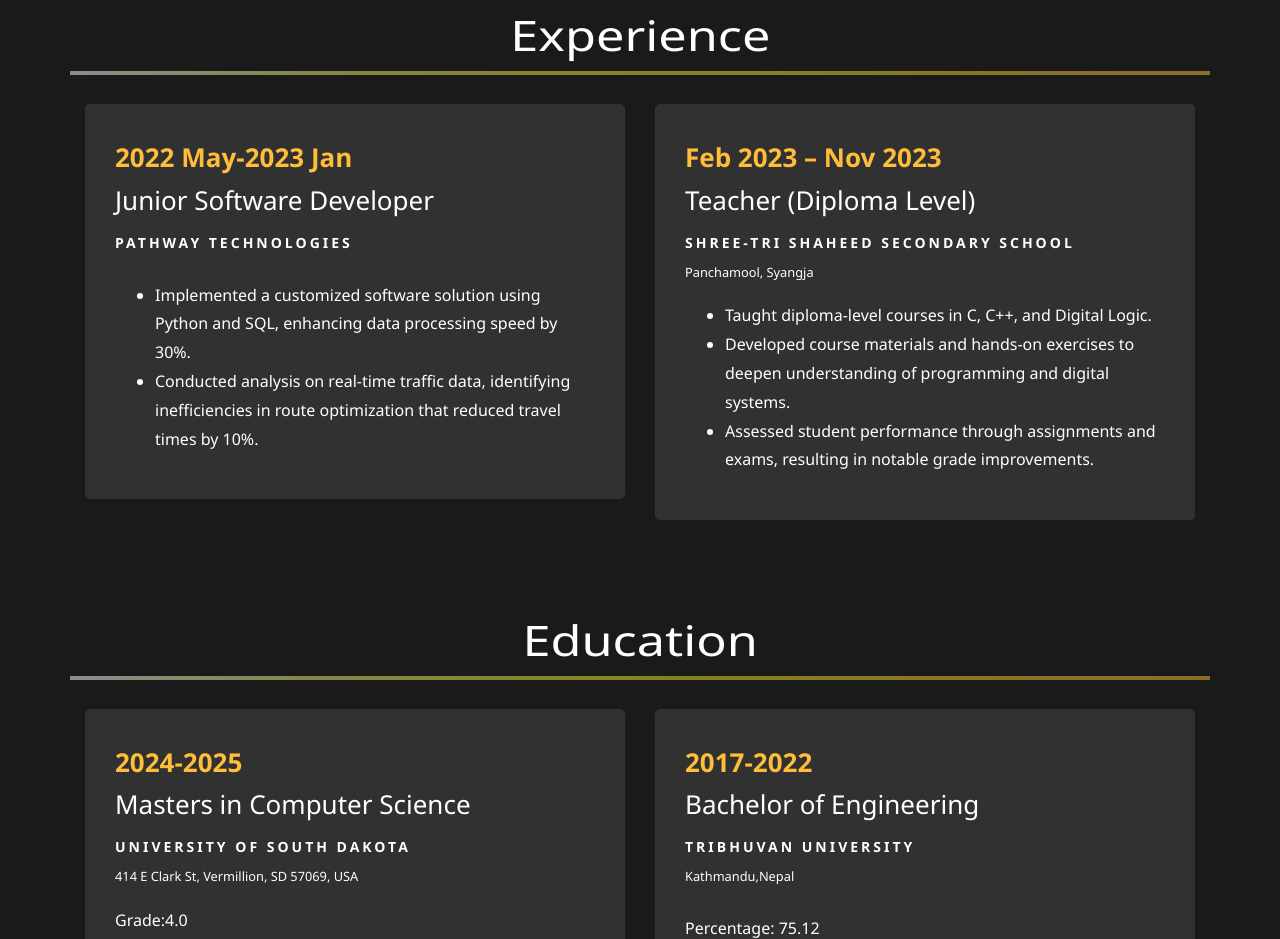
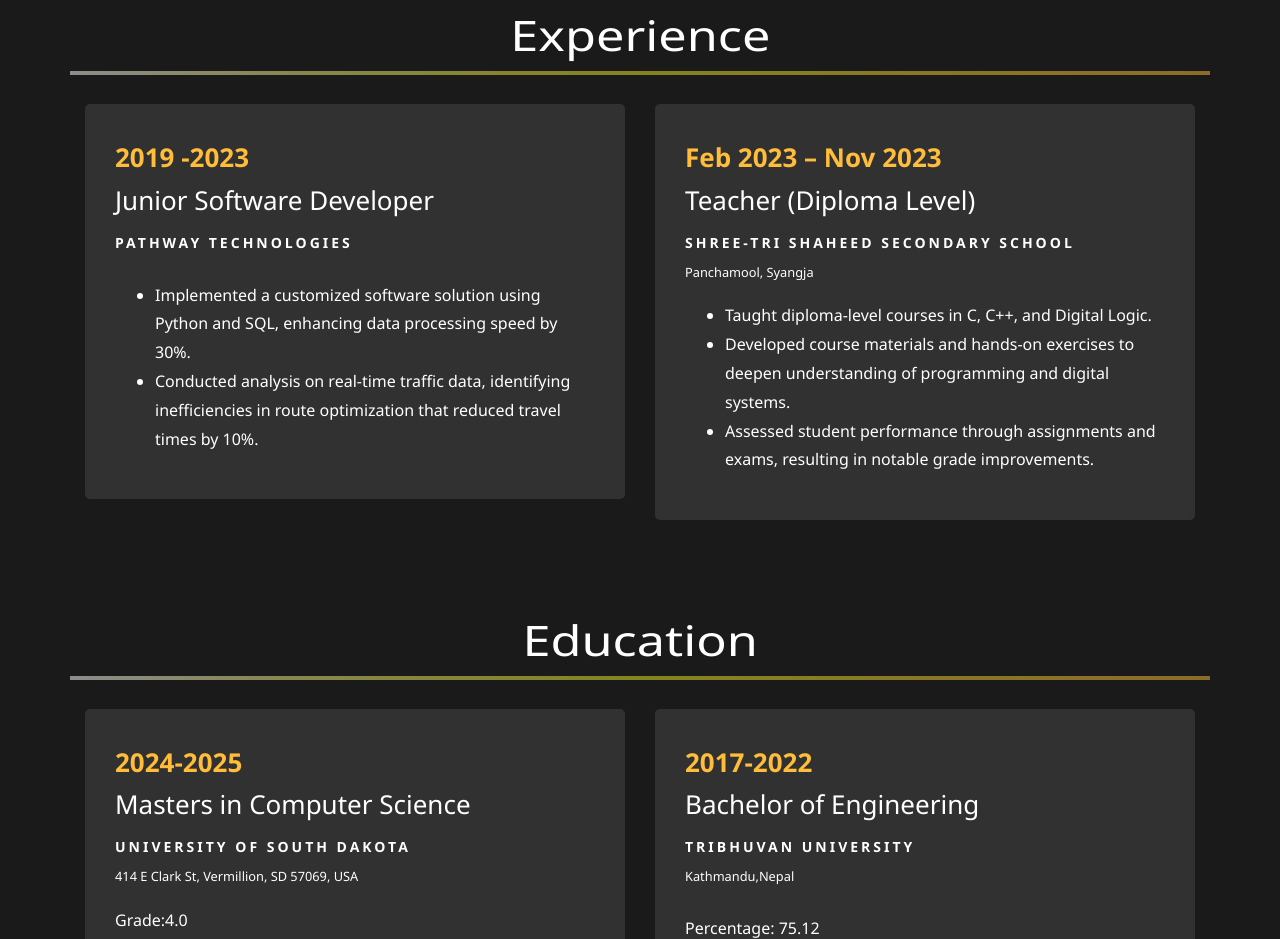
Before and after one commit to kafleyj/My-Portfolio, a plain HTML site: page index.html in a window 1280 px wide. Shown: the part 1890-2829 px from the top of the page. Drawn offline with Linux system fonts and the light colour scheme; files whose address does not match are found by name.

Commit message:
Update index.html

```diff
--- a/index.html
+++ b/index.html
@@ -310,7 +310,7 @@
 		<div class="row">
 				<div class="col-md-6">
 					<div class="resume-wrap ftco-animate">
-						<span class="date">2022 May-2023 Jan</span>
+						<span class="date">2019 -2023 </span>
 						<h2>Junior Software Developer</h2>
 						<span class="position">Pathway Technologies</span>
 
```
